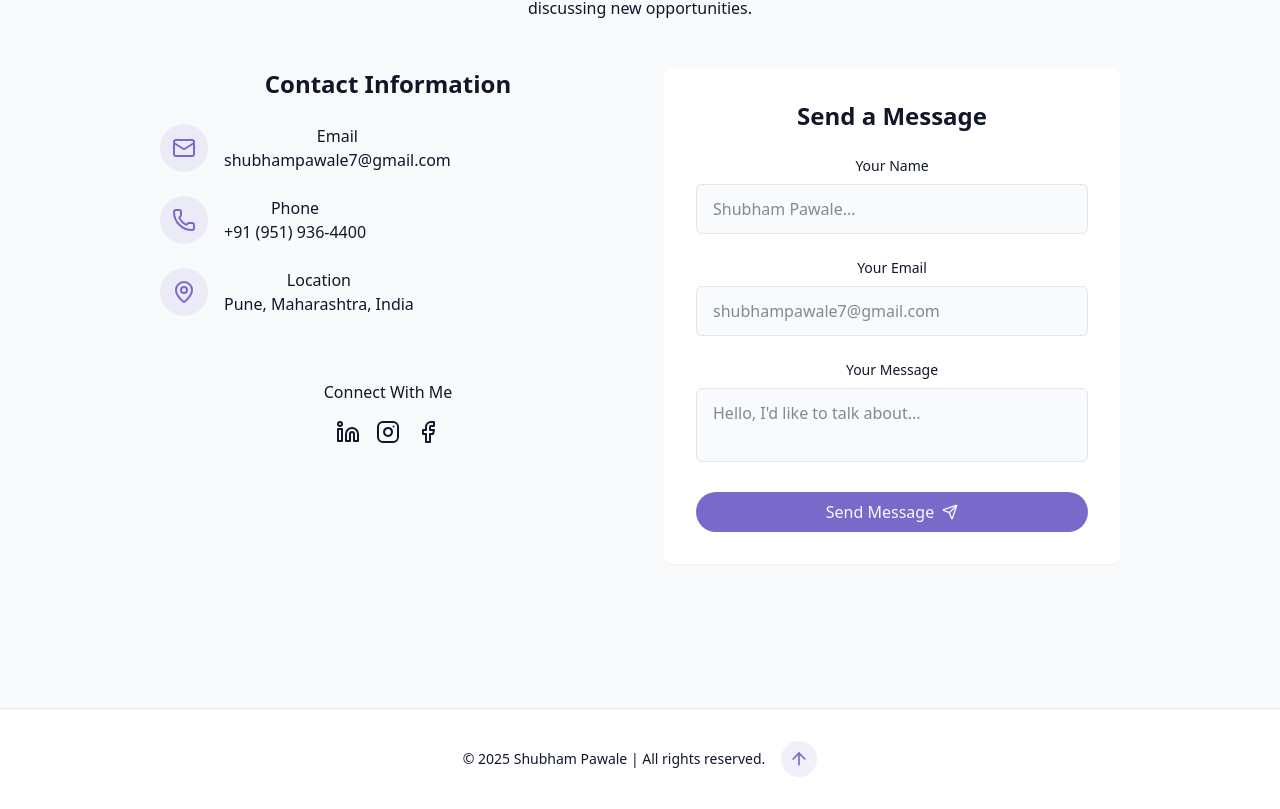
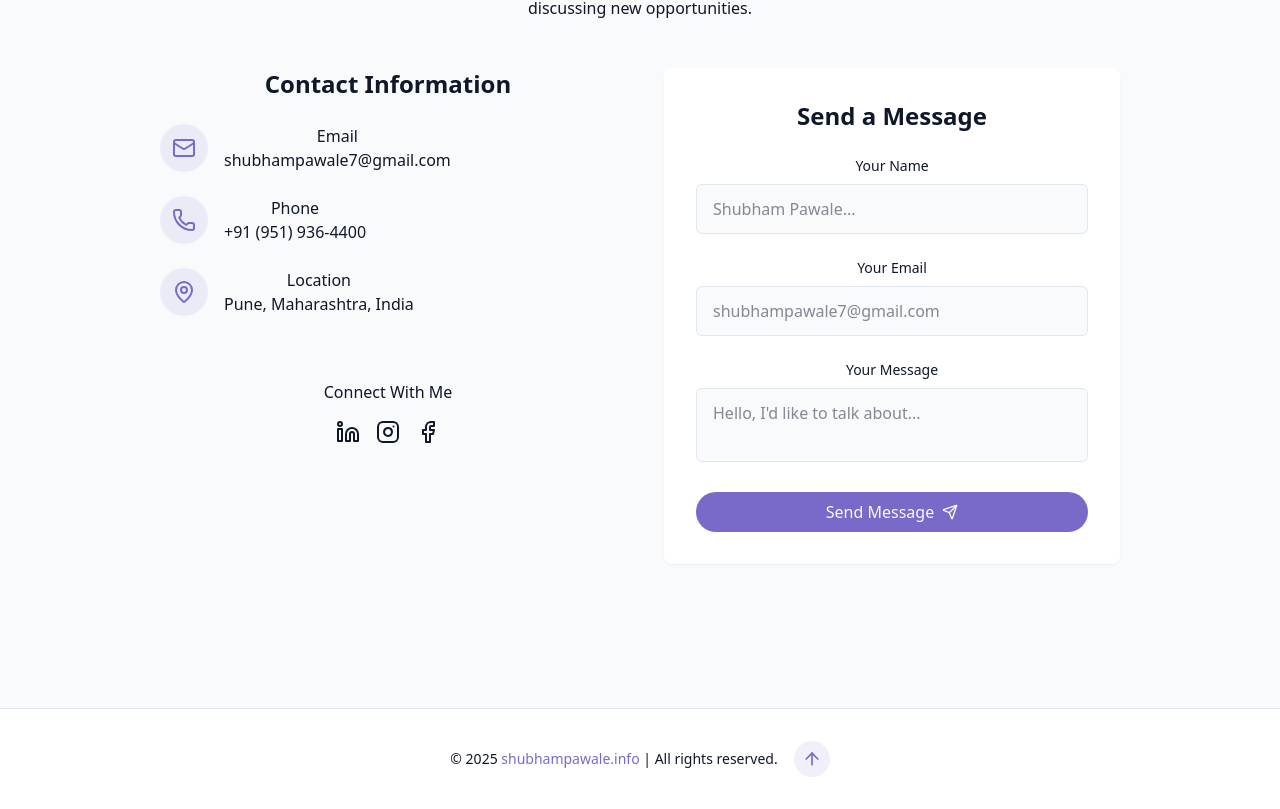
Before and after one commit to shubhampawale7/PortfolioWeb, a React (Vite) app: page / in a window 1280 px wide. Shown: the part 5743-6552 px from the top of the page. Built offline with nearby package versions, Linux system fonts and the light colour scheme.

Commit message:
fix: Update Footer component to include a link to the website and improve copyright text formatting; adjust ScheduleCall button class for consistency

```diff
--- a/src/components/Footer.jsx
+++ b/src/components/Footer.jsx
@@ -4,7 +4,16 @@
   return (
     <footer className="py-8 px-4 bg-card border-t border-border mt-12 flex flex-col md:flex-row items-center justify-center gap-4">
       <p className="text-sm text-muted-foreground text-center">
-        &copy; {new Date().getFullYear()} Shubham Pawale | All rights reserved.
+        &copy; {new Date().getFullYear()}{" "}
+        <a
+          href="https://shubhampawale.info"
+          target="_blank"
+          rel="noopener noreferrer"
+          className="text-sm text-primary hover:underline"
+        >
+          shubhampawale.info
+        </a>{" "}
+        | All rights reserved.
       </p>
       <a
         href="#hero"
--- a/src/components/ScheduleCall.jsx
+++ b/src/components/ScheduleCall.jsx
@@ -39,7 +39,7 @@
       {/* Floating Button */}
       <button
         onClick={() => setOpen(true)}
-        className="fixed bottom-8 right-25 z-50 bg-primary text-white px-5 py-3 rounded-full shadow-lg hover:scale-105 transform transition-transform flex items-center gap-2 "
+        className=" fixed bottom-8 right-25 z-50 bg-primary text-white px-5 py-3 rounded-full shadow-lg hover:scale-105 transform transition-transform flex items-center gap-2 "
         aria-label="Schedule a call"
       >
         <svg
```
